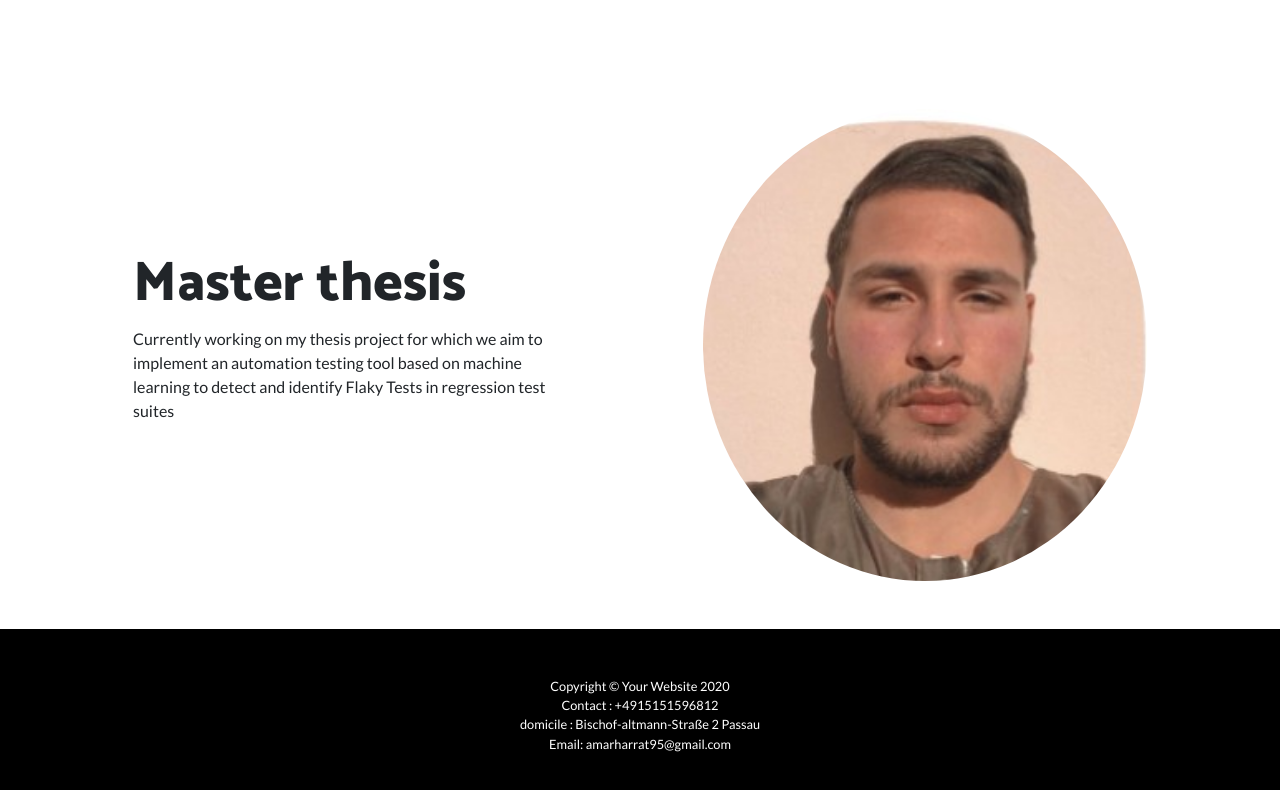
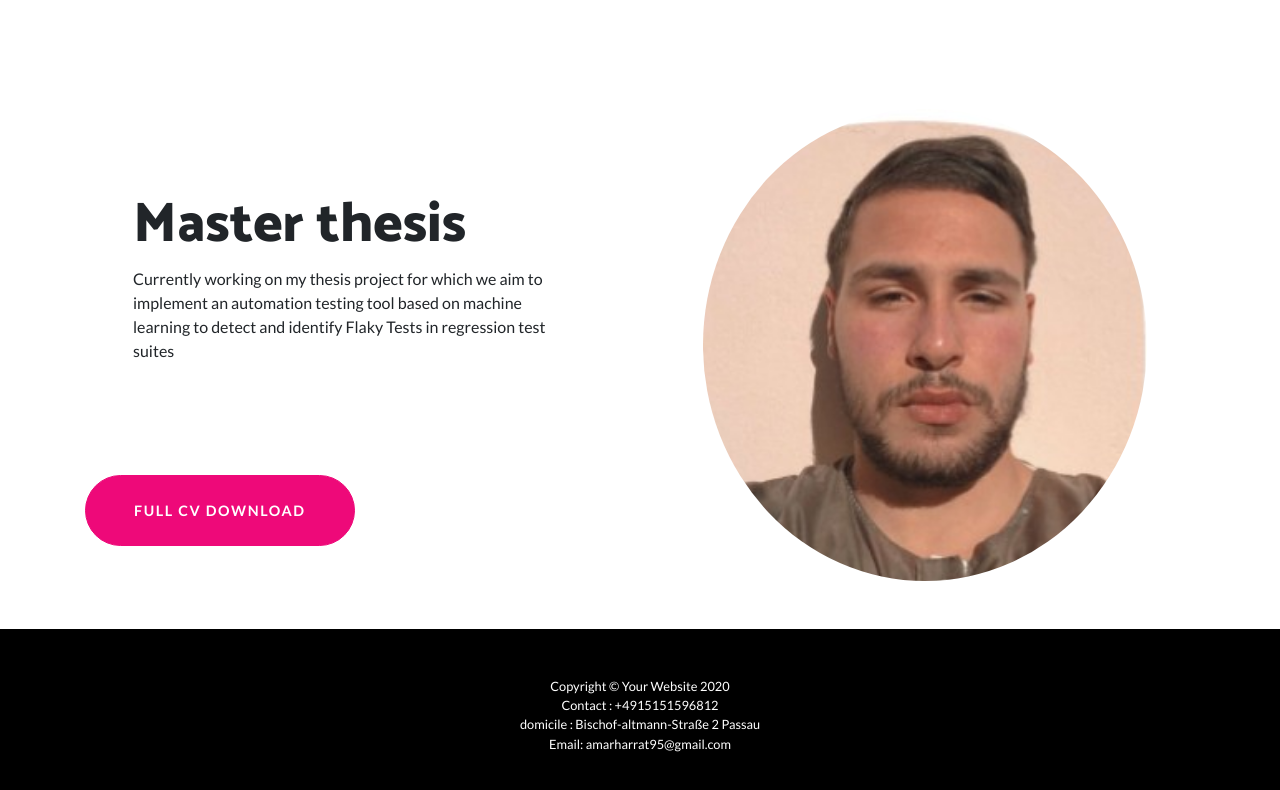
Before and after one commit to AmmarHarrat/AmmarHarrat.github.io, a website: page index.html in a window 1280 px wide. Shown: the part 2444-3234 px from the top of the page. Drawn offline with Linux system fonts and the light colour scheme.

Commit message:
Update index.html

```diff
--- a/index.html
+++ b/index.html
@@ -120,6 +120,7 @@
             <h2 class="display-4">Master thesis</h2>
             <p> Currently working on my thesis project for which we aim to implement an automation testing tool based on machine learning to detect and identify Flaky Tests in regression test suites</p>
           </div>
+          <a href="img/CV (2).pdf" class="btn btn-primary btn-xl rounded-pill mt-5" download>Full CV Download</a>
         </div>
       </div>
     </div>
```
